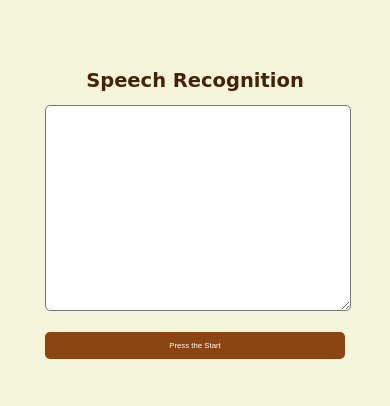
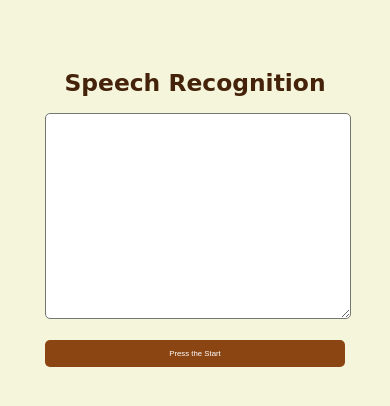
Before and after one commit to PremaSS/Speech-Recognition, a plain HTML site: page index.html in a window 390 px wide. Drawn offline with Linux system fonts and the light colour scheme.

Commit message:
Update style.css

```diff
--- a/style.css
+++ b/style.css
@@ -14,7 +14,7 @@ body {
         padding: 5%;
     }
 
-    #h1-elem {
+    .h1 {
         font-size: 5vw;
         text-align: center;
     }
```
